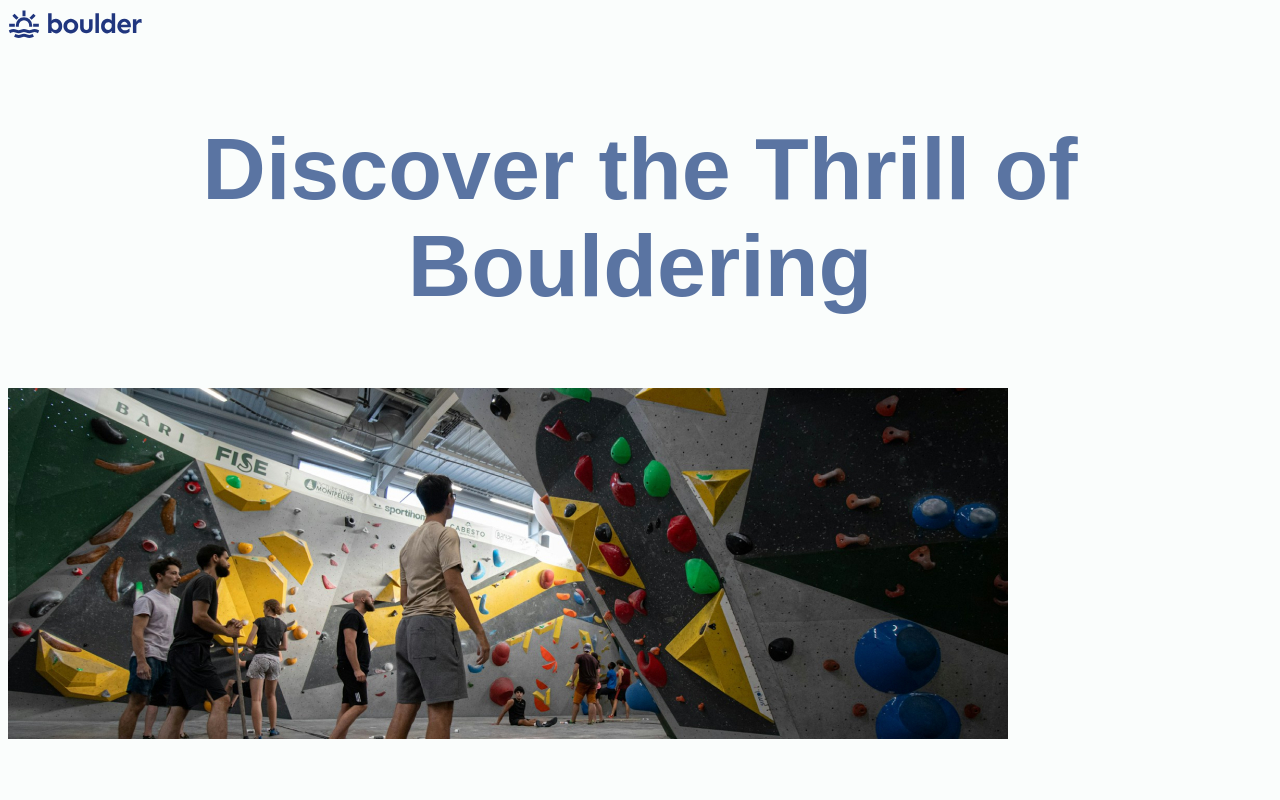
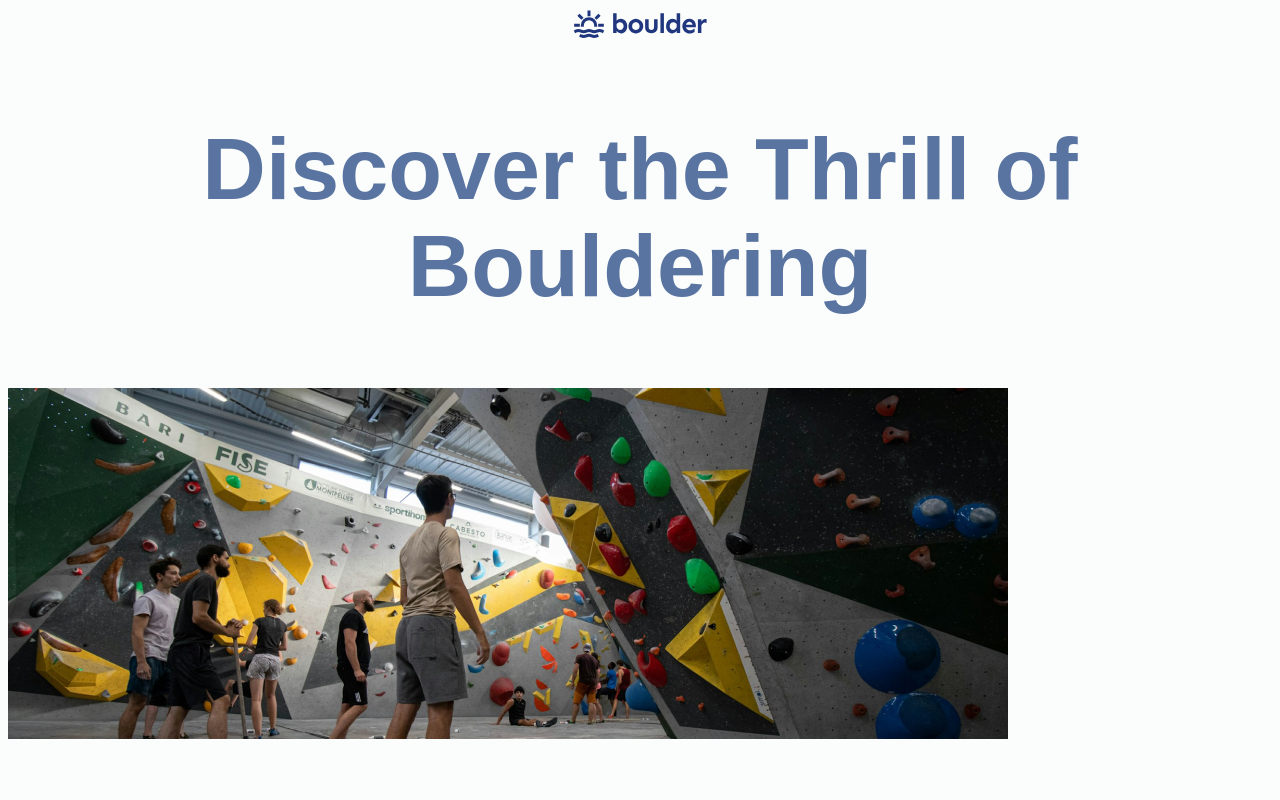
Before and after one commit to th3mon/HTML-CSS-for-absolute-beginners, a website: page index.html in a window 1280 px wide. Shown: the top 800 px of the page. Drawn offline with Linux system fonts and the light colour scheme.

Commit message:
Set center on header

```diff
--- a/css/style.css
+++ b/css/style.css
@@ -3,6 +3,10 @@ body {
   font-family: sans-serif;
   font-size: 1.25rem;
   line-height: 1.5;
+}
+
+header {
+  text-align: center;
 }
 
 section {
```
